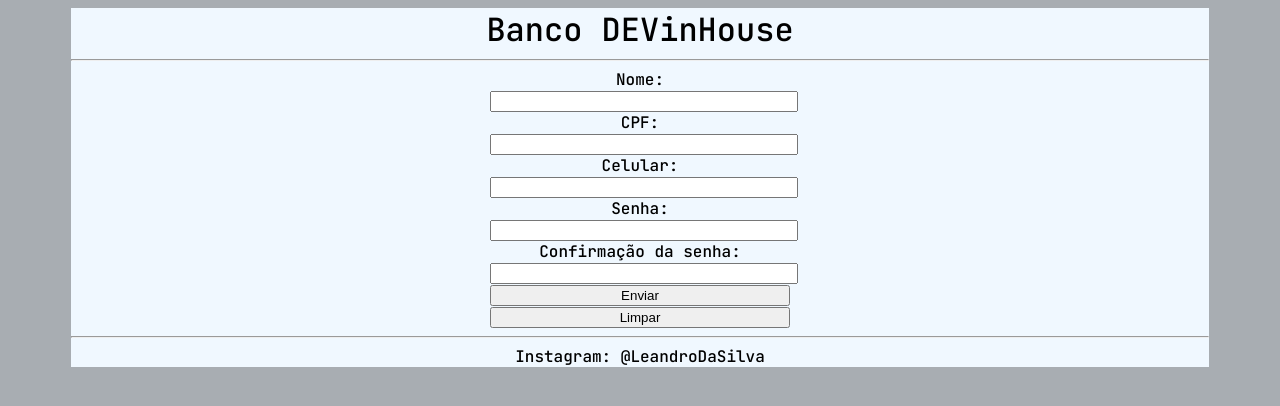
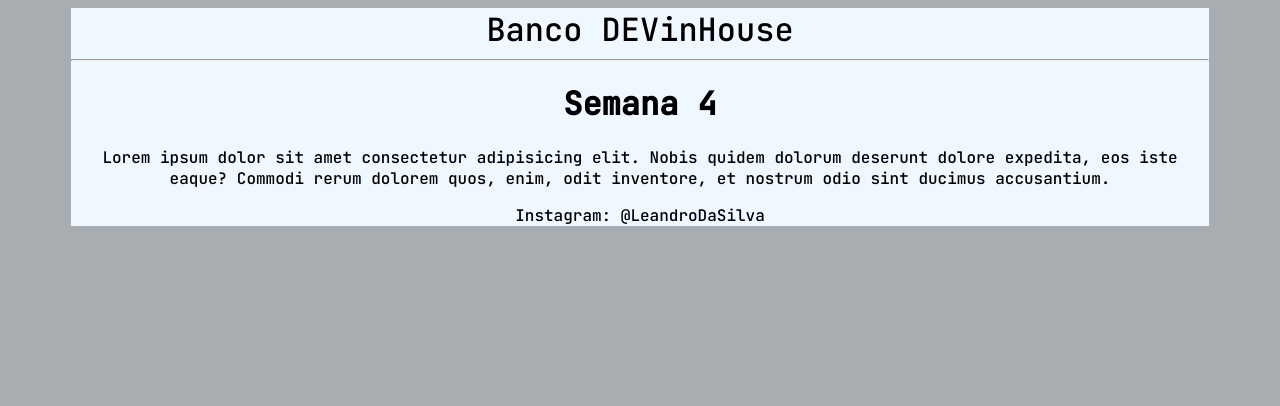
Before and after one commit to Leandro-Michail-Krikis/M1-S4-JS-DevinHouse, a plain HTML site: page index.html in a window 1280 px wide. Drawn offline with Linux system fonts and the light colour scheme.

Commit message:
Revert "EX2"
This reverts commit 4b57c707c817f27ba70e88dc3f09edf3b7941668.

```diff
--- a/index.html
+++ b/index.html
@@ -20,21 +20,12 @@
       <span id="titulo">Banco DEVinHouse</span>
       <hr />
 
-      <form id="formulario">
-        <label for="name">Nome:</label><br>
-        <input type="text" id="name" name="name"><br>
-        <label for="cpf">CPF:</label><br>
-        <input type="text" id="cpf" name="cpf"><br>
-        <label for="celular">Celular:</label><br>
-        <input type="text" id="celular" name="celular"><br>
-        <label for="senha">Senha:</label><br>
-        <input type="password" id="senha" name="senha"><br>
-        <label for="senhatwo">Confirmação da senha:</label><br>
-        <input type="password" id="senhatwo" name="senhatwo"><br>
-        <input type="submit" value="Enviar"><br>
-        <input type="reset" value="Limpar"><br>
-    </form>
-      <hr />
+      <h1>Semana 4</h1>
+      <p id="paragrafo">
+        Lorem ipsum dolor sit amet consectetur adipisicing elit. Nobis quidem
+        dolorum deserunt dolore expedita, eos iste eaque? Commodi rerum dolorem
+        quos, enim, odit inventore, et nostrum odio sint ducimus accusantium.
+      </p>
       <footer>Instagram: @LeandroDaSilva</footer>
     </div>
   </body>
--- a/style.css
+++ b/style.css
@@ -15,11 +15,3 @@ footer{
 #titulo{
     font-size: xx-large;
 }
-#formulario{
-    margin: 0px auto auto auto;
-    width: 300px;
-
-}
-#formulario *{
-    width: 100%;
-}
```
Also changed, not shown: 1 other file.
